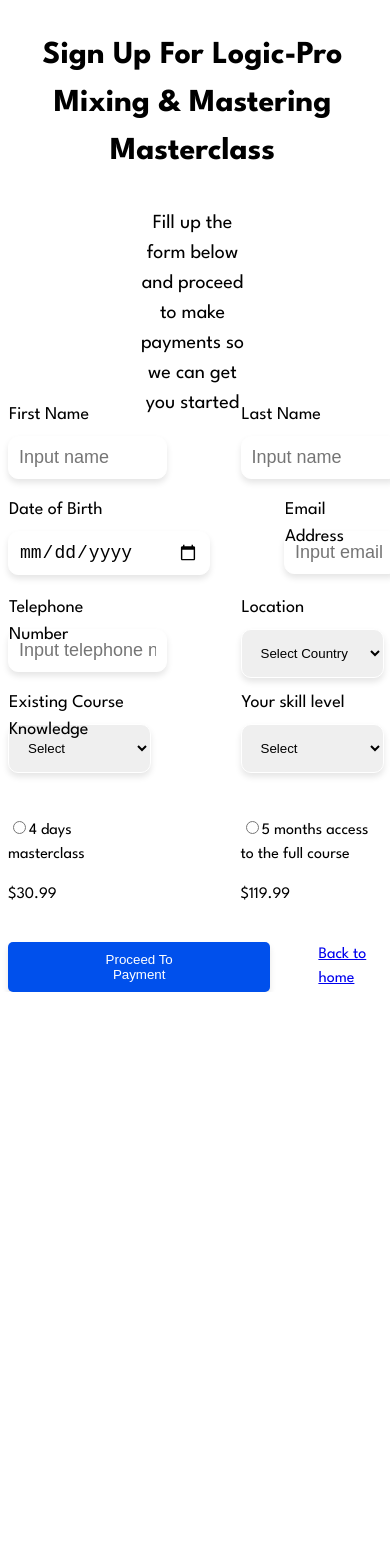
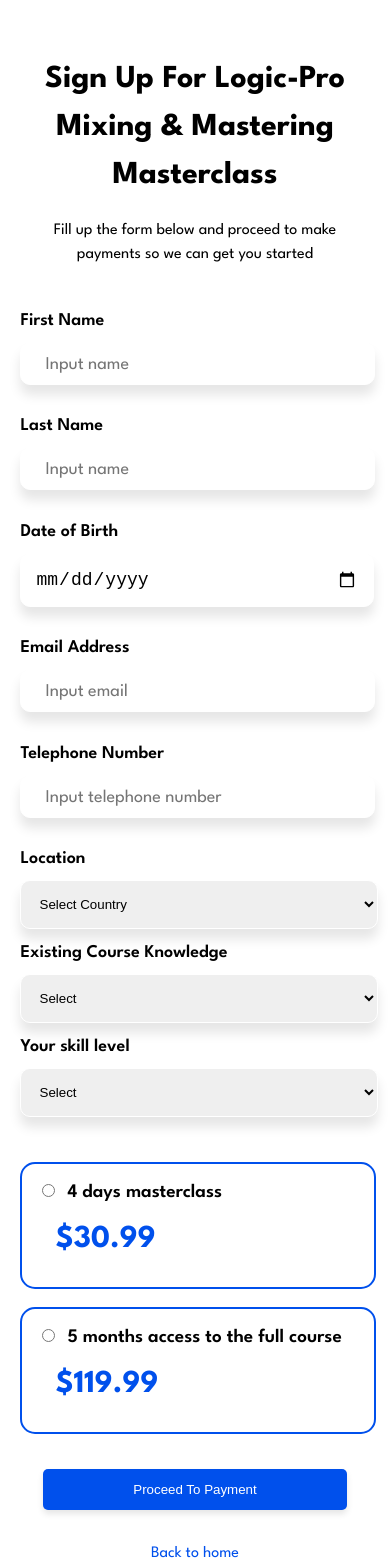
Before and after one commit to borodedamie/wave-music, a React (Vite) app: page /enroll-now in a window 390 px wide. Shown: the top 1568 px of the page. Before the commit the page ends 992 px from the top, so only its background shows below. Built offline with nearby package versions, Linux system fonts and the light colour scheme.

Commit message:
started working on mobile responsiveness

```diff
--- a/src/App.css
+++ b/src/App.css
@@ -1,5 +1,5 @@
 #root {
-  max-width: calc(100% - 5px);
+  max-width: 100vw;
   margin: 0;
 }
 
@@ -41,6 +41,35 @@ nav button {
   font-family: 'League Spartan', sans-serif;
   cursor: pointer;
 }
+
+.nav-menu {
+  display: flex;
+}
+
+.toogle-button {
+  position: absolute;
+  top: 2em;
+  right: 1em;
+  display: none;
+  flex-direction: column;
+  justify-content: space-between;
+  width: 30px;
+  height: 21px;
+}
+
+.toogle-button .bar {
+  display: inline-block;
+  height: 3px;
+  width: 100%;
+  background-color: rgba(0, 80, 236, 1);
+  border-radius: 10px;
+}
+
+.toogle-button span,
+.toogle-button svg {
+  transition: opacity 2s ease;
+}
+
 
 .hero {
   background-image: url('../src/assets/hero-bg-img.svg');
@@ -188,12 +217,14 @@ nav button {
   color: white;
 }
 
-.courses .courses-content .logic-pro-cards, .fl-studio-cards {
+.courses .courses-content .logic-pro-cards,
+.fl-studio-cards {
   display: flex;
   gap: 3em;
 }
 
-.courses .courses-content .logic-pro-cards .logic-pro-card, .fl-studio-card {
+.courses .courses-content .logic-pro-cards .logic-pro-card,
+.fl-studio-card {
   border-radius: 10px;
   box-shadow: 0px 4px 6px rgba(0, 0, 0, 0.1);
   background-color: #FCFCFC;
@@ -208,13 +239,15 @@ nav button {
   margin-bottom: 15%;
 }
 
-.courses .courses-content .masterclass, .non-masterclass {
+.courses .courses-content .masterclass,
+.non-masterclass {
   font-family: 'League Spartan', sans-serif;
   line-height: 0.2;
   font-weight: 600;
 }
 
-.courses .courses-content .masterclass-fee, .non-masterclass-fee {
+.courses .courses-content .masterclass-fee,
+.non-masterclass-fee {
   font-family: 'League Spartan', sans-serif;
   color: rgba(0, 80, 236, 1);
   font-size: 2.14125em;
@@ -401,18 +434,28 @@ nav button {
   padding: 10px;
   width: 100%;
   border: 1px solid white;
-  box-shadow: 0px 4px 6px rgba(0, 0, 0, 0.1);
+  box-shadow: 0px 10px 12px rgba(0, 0, 0, 0.1);
   border-radius: 10px;
   margin-bottom: 5%;
+}
+
+.input-group input::placeholder {
+  font-family: 'League Spartan', 'Sans-serif';
+  font-weight: 400;
+  padding: 15px;
 }
 
 .input-group select {
   width: 105%;
   border: none;
   border: 1px solid white;
-  box-shadow: 0px 4px 6px rgba(0, 0, 0, 0.1);
+  box-shadow: 0px 10px 12px rgba(0, 0, 0, 0.1);
   padding: 15px;
   border-radius: 10px;
+}
+
+.input-group input[type="date"] {
+  padding: 15px;
 }
 
 .input-group label {
@@ -421,7 +464,36 @@ nav button {
   left: 1px;
   font-size: 18px;
   margin-bottom: 5%;
-  font-weight: 500;
+  font-weight: 600;
+}
+
+.radio-input-group {
+  border: 2px solid rgba(0, 80, 236, 1);
+  padding: 15px;
+  border-radius: 15px;
+  width: 100%;
+}
+
+.radio-input-group label {
+  font-size: 1.2em;
+  font-weight: 600;
+}
+
+.radio-input-group input[type="radio"]+label {
+  margin-left: 10px;
+}
+
+.radio-input-group input[type="radio"]:checked {
+  background-color: rgba(0, 80, 236, 1);
+}
+
+.radio-input-group p {
+  color: rgba(0, 80, 236, 1);
+  font-weight: 700;
+  margin-left: 6%;
+  font-size: 2em;
+  line-height: 0;
+  margin-bottom: 10%;
 }
 
 .submit-button-div {
@@ -429,7 +501,9 @@ nav button {
   justify-content: center;
   align-items: center;
   margin-top: 5%;
-  gap: 3em;
+  padding-bottom: 15%;
+  flex-direction: column;
+  gap: 2em;
 }
 
 .submit-button-div button {
@@ -438,5 +512,216 @@ nav button {
   color: white;
   border-radius: 5px;
   box-shadow: 0px 4px 6px rgba(0, 0, 0, 0.1);
-  padding: 10px 90px;
+  padding: 13px 90px;
+  cursor: pointer;
 }
+
+.submit-button-div button:hover {
+  background-color: white;
+  border: 1px solid rgba(0, 80, 236, 1);
+  color: rgba(0, 80, 236, 1);
+}
+
+.submit-button-div a {
+  color: rgba(0, 80, 236, 1);
+}
+
+@media screen and (max-width: 768px) {
+  .toogle-button {
+    display: flex;
+  }
+
+  .logo svg {
+    width: 15vw;
+  }
+
+  .hero {
+    object-fit: cover;
+    background-repeat: no-repeat;
+    background-size: cover;
+    overflow: auto;
+    height: 80vh;
+  }
+
+  .hero h1 {
+    font-size: 2.5em;
+    width: 80vw;
+    margin: auto;
+    padding-bottom: 5%;
+    padding-top: 30%;
+  }
+
+  .hero p {
+    font-size: 0.8em;
+    width: 85vw;
+    padding-bottom: 10%;
+  }
+
+  .hero button {
+    font-size: 0.8em;
+  }
+
+  .nav-menu {
+    display: none;
+  }
+
+  .nav-menu.show-menu {
+    display: flex;
+  }
+
+  .heading {
+    margin: 15% 5%;
+  }
+
+  .heading h6 {
+    font-size: 1.5em;
+  }
+
+  .content img {
+    width: 75vw;
+  }
+
+  .content {
+    flex-direction: column;
+  }
+
+  .content p {
+    font-size: 1em;
+  }
+
+  .about .place-right {
+    bottom: -11%;
+    width: 5vw;
+  }
+
+  .works .heading {
+    padding-top: 15%;
+    margin: auto 5%;
+  }
+
+  .works .steps-image {
+    display: none;
+  }
+
+  .works .steps {
+    flex-direction: column;
+    gap: 0;
+    align-items: flex-start;
+    justify-content: flex-start;
+    text-align: left;
+    padding-bottom: 15%
+  }
+
+  .works .steps .heading {
+    margin: 0 5%;
+    font-size: 1.2em;
+  }
+
+  .works .steps .subheading {
+    margin: 2% 5%;
+    font-size: 1em;
+    width: 90%;
+  }
+
+  .courses .courses-content {
+    flex-direction: column;
+  }
+
+  .courses .courses-content .control-buttons button {
+    width: 118%;
+  }
+
+  .courses .courses-content .logic-pro-cards,
+  .fl-studio-cards {
+    flex-direction: column;
+  }
+
+  .courses .courses-content .logic-pro-cards .logic-pro-card {
+    width: auto;
+  }
+
+  .mobile-fl-studio-card {
+    width: 105%;
+  }
+
+  .accordion-content .heading-control {
+    font-size: 1rem;
+  }
+
+  .accordion {
+    margin: 10% 5%;
+  }
+
+  .accordion-content svg {
+    width: 5vw;
+  }
+
+  .faqs .place-left {
+    display: none;
+  }
+
+  .footer-links {
+    flex-direction: column;
+    gap: 2em;
+  }
+
+  .footer-nav-links {
+    gap: 1.5em;
+  }
+
+  .logo svg {
+    width: 20vw;
+    padding-top: 10%;
+  }
+
+  .footer .copyright {
+    justify-content: center;
+    flex-direction: column;
+    align-items: center;
+    gap: 1em;
+    padding-bottom: 10%;
+  }
+
+  .signup {
+    margin: 15% 0;
+  }
+
+  .signup-heading h3 {
+    max-width: 80vw;
+    margin: auto;
+  }
+
+  .signup-heading p {
+    max-width: 80vw;
+    margin: auto;
+    font-size: 1em;
+    padding: 5% 0;
+  }
+
+  .enroll-now-form {
+    max-width: 90vw;
+    margin: 15% auto;
+  }
+
+  .input-group input {
+    width: 95%;
+  }
+
+  .input-group-grid {
+    grid-template-columns: 1fr;
+    gap: 0;
+  }
+
+  .input-group select {
+    width: 102%;
+  }
+
+  .input-group input[type="date"] {
+    width: 92%;
+  }
+
+  .input-group-grid .radio-input-group {
+    width: 92%;
+    margin-bottom: 5%;
+  }
+}
--- a/src/components/Courses.jsx
+++ b/src/components/Courses.jsx
@@ -51,7 +51,7 @@ function Courses() {
                 )}
                 {selectedMasterclass === 'fl-studio' && (
                     <div className="fl-studio-cards">
-                        <div className="fl-studio-card">
+                        <div className="fl-studio-card mobile-fl-studio-card">
                             <p className="card-heading">Production Masterclass</p>
                             <p className="masterclass">4 Days masterclass</p>
                             <p className="masterclass-fee">$30.99</p>
--- a/src/components/Footer.jsx
+++ b/src/components/Footer.jsx
@@ -142,7 +142,7 @@ function Footer() {
                 <div className="contact-details">
                     <h6>Contact Us</h6>
                     <p>+2348134669034, +234585690329</p>
-                    <p>The content place, Ikate Elehushi, Lekki, <br />
+                    <p>The content place, Ikate Eleghushi, Lekki, <br />
                         Lagos State.</p>
                 </div>
             </div>
--- a/src/components/Navbar.jsx
+++ b/src/components/Navbar.jsx
@@ -1,7 +1,10 @@
 import { useNavigate } from 'react-router-dom';
+import { useState } from "react";
 
 function Navbar() {
     const navigate = useNavigate();
+
+    const [isToogle, setIsToogle] = useState(false);
 
     return (
         <header>
@@ -126,7 +129,48 @@ function Navbar() {
                     </defs>
                 </svg>
             </div>
-            <nav>
+            <div className="toogle-button-div">
+                <a href="#" className="toogle-button" onClick={() => setIsToogle(!isToogle)}>
+                    {isToogle ? (
+                        <svg
+                            xmlns="http://www.w3.org/2000/svg"
+                            x="0px"
+                            y="0px"
+                            width={40}
+                            height={40}
+                            viewBox="0,0,256,256"
+                        >
+                            <g
+                                fill="rgba(0, 80, 236, 1)"
+                                fillRule="nonzero"
+                                stroke="none"
+                                strokeWidth={1}
+                                strokeLinecap="butt"
+                                strokeLinejoin="miter"
+                                strokeMiterlimit={10}
+                                strokeDasharray=""
+                                strokeDashoffset={0}
+                                fontFamily="none"
+                                fontWeight="none"
+                                fontSize="none"
+                                textAnchor="none"
+                                style={{ mixBlendMode: "normal" }}
+                            >
+                                <g transform="scale(5.12,5.12)">
+                                    <path d="M9.15625,6.3125l-2.84375,2.84375l15.84375,15.84375l-15.9375,15.96875l2.8125,2.8125l15.96875,-15.9375l15.9375,15.9375l2.84375,-2.84375l-15.9375,-15.9375l15.84375,-15.84375l-2.84375,-2.84375l-15.84375,15.84375z" />
+                                </g>
+                            </g>
+                        </svg>
+                    ) : (
+                        <>
+                            <span className="bar"></span>
+                            <span className="bar"></span>
+                            <span className="bar"></span>
+                        </>
+                    )}
+                </a>
+            </div>
+            <nav className={`nav-menu ${isToogle ? 'show-menu' : ''}`}>
                 <ul>
                     <li><a href="#">About</a></li>
                     <li><a href="#">Courses</a></li>
--- a/src/components/Signup.jsx
+++ b/src/components/Signup.jsx
@@ -1,4 +1,8 @@
+import { useNavigate } from 'react-router-dom';
+
 function Signup() {
+    const navigate = useNavigate();
+
     return (
         <div className="signup">
             <div className="signup-heading">
@@ -62,12 +66,12 @@ function Signup() {
                     </div>
                 </div>
                 <div className="input-group-grid">
-                    <div className="">
+                    <div className="radio-input-group">
                         <input type="radio" name="masterclass" />
                         <label htmlFor="masterclass">4 days masterclass</label>
                         <p>$30.99</p>
                     </div>
-                    <div className="">
+                    <div className="radio-input-group">
                         <input type="radio" name="full_course" />
                         <label htmlFor="full-course">5 months access to the full course</label>
                         <p>$119.99</p>
@@ -75,7 +79,7 @@ function Signup() {
                 </div>
                 <div className="submit-button-div">
                     <button type="submit">Proceed To Payment</button>
-                    <a href="#">Back to home</a>
+                    <a onClick={() => navigate('/')}>Back to home</a>
                 </div>
             </form>
         </div>
```
